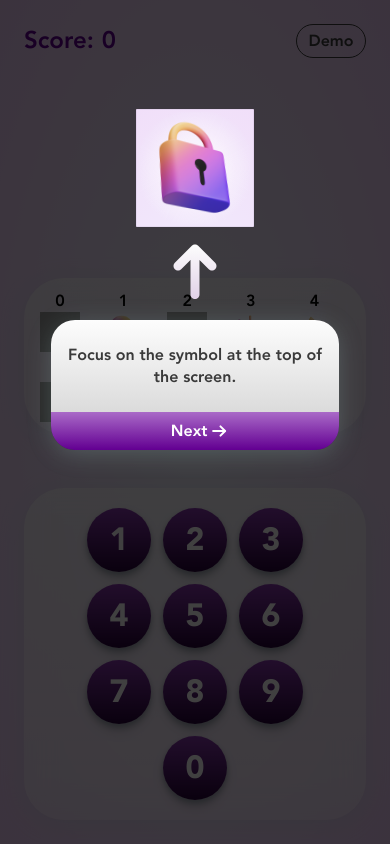
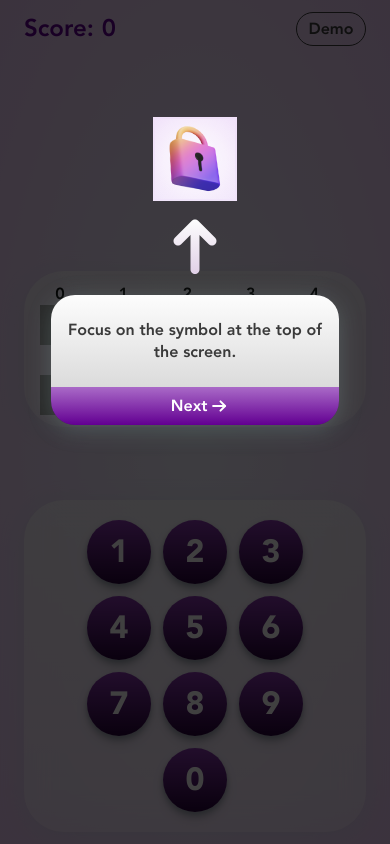
Before and after one commit to adhanaaan/recognaizelite, a Next.js app: page /symbol-matching/demo in a window 390 px wide. Built offline with nearby package versions, Linux system fonts and the light colour scheme; no server answers; grey boxes are pictures that could not be loaded.

Commit message:
Further shrink game layout: max-h-dvh + shrinkable icon
- Add max-h-dvh to game container to force fit within viewport
- Make main icon shrinkable with flex-shrink + min-h-0
- Reduce vertical padding to py-3

https://claude.ai/code/session_01Mkq7aNGpQcU5sCkaxttmNK

```diff
--- a/src/components/Games/Task2Game/Task2Game.tsx
+++ b/src/components/Games/Task2Game/Task2Game.tsx
@@ -113,7 +113,7 @@ export const Task2Game: React.FC<{
 
   return (
     <div
-      className="items-center h-full fc px-6 py-4 tall:py-6 justify-between gap-1 tall:gap-2.5"
+      className="items-center max-h-dvh h-full fc px-6 py-3 justify-between gap-1"
       style={{ background: "radial-gradient(#E4E3FF78, #D68DE878)" }}
     >
       <ResultOverlay result={result} />
@@ -123,7 +123,7 @@ export const Task2Game: React.FC<{
       <div
         id="sb-main-icon"
         className={[
-          "relative size-20 tall:size-28 md:scale-125 lg:scale-150",
+          "relative shrink min-h-0 aspect-square w-20 md:scale-125 lg:scale-150",
           result === "success" ? "text-emerald-500" : result === "error" ? "text-red-500" : "",
         ].join(" ")}
         style={{ background: "radial-gradient(circle 60px, white, transparent)" }}
```
